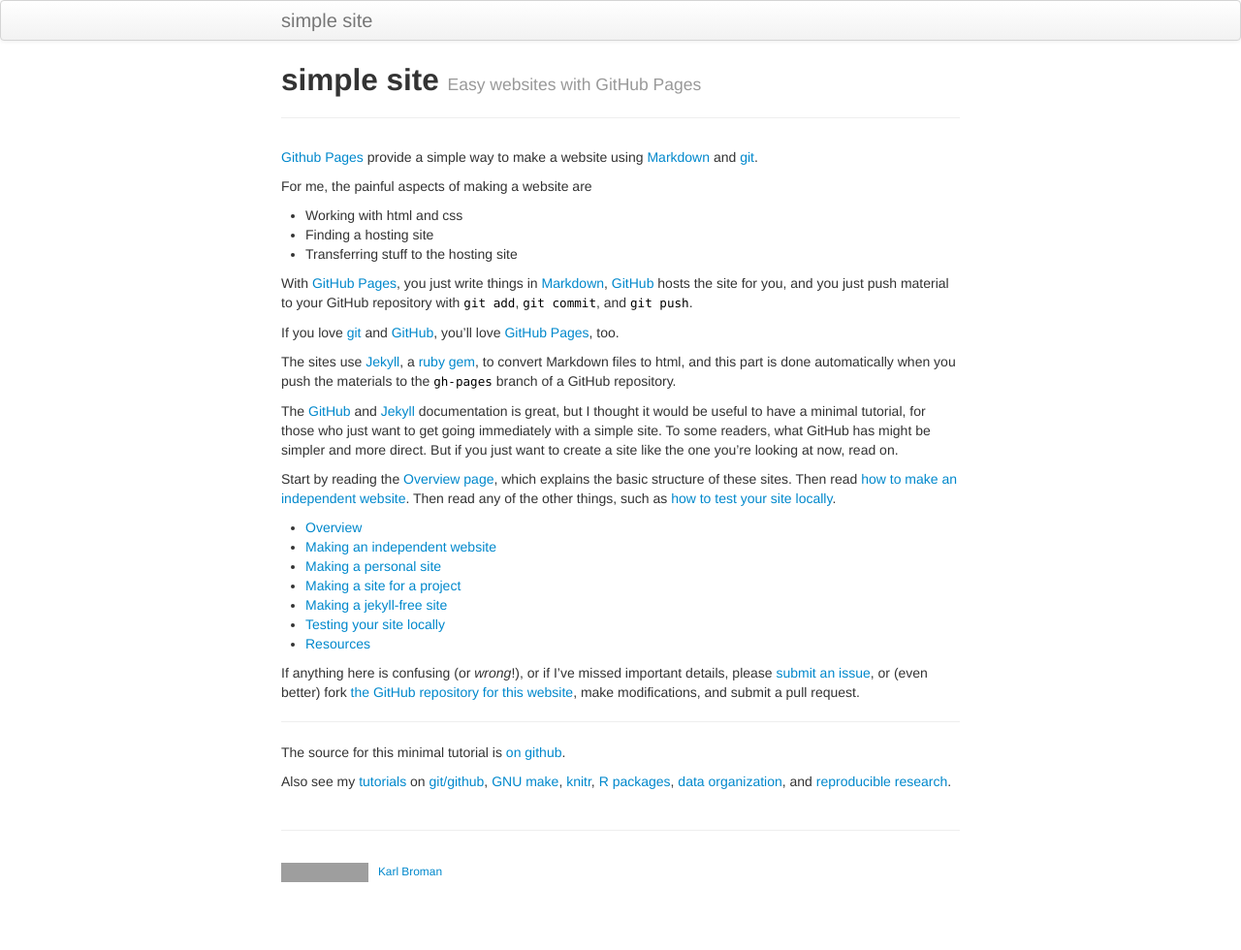
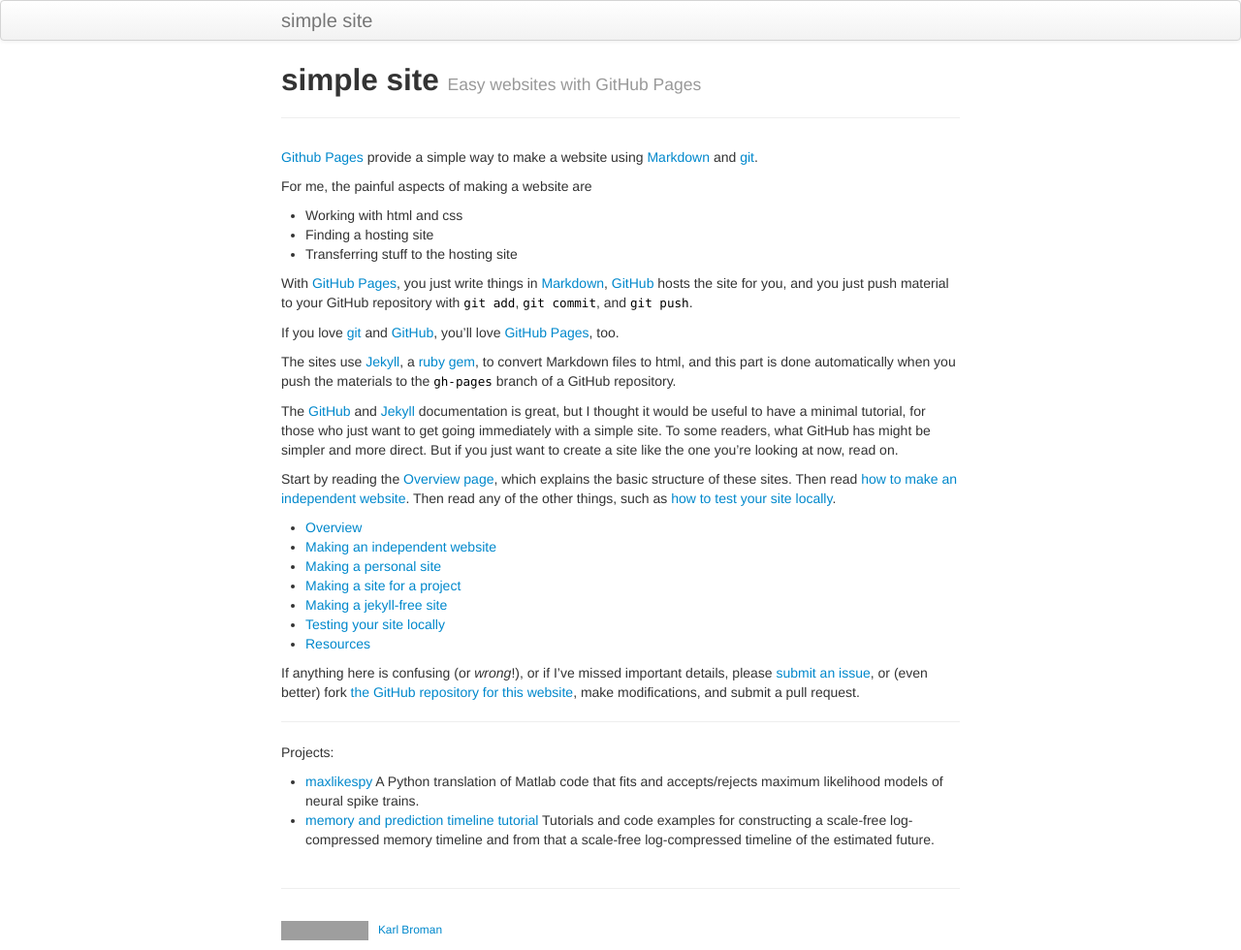
Before and after one commit to tcnlab/tcnlab, a Jekyll site: the page built from index.md, in a window 1280 px wide. Shown: the whole page at 97% size. Built offline with Jekyll 4.4.1, drawn with Linux system fonts in a browser that asks for light colours; before the commit the page ends 920 px from its top, so only the background shows below that; grey boxes are pictures that could not be loaded.

Commit message:
rip of project md

```diff
--- a/index.md
+++ b/index.md
@@ -61,12 +61,9 @@ make modifications, and submit a pull request.
 
 ---
 
-The source for this minimal tutorial is [on github](https://github.com/kbroman/simple_site).
+Projects:
 
-Also see my [tutorials](https://kbroman.org/pages/tutorials) on
-[git/github](https://kbroman.org/github_tutorial),
-[GNU make](https://kbroman.org/minimal_make),
-[knitr](https://kbroman.org/knitr_knutshell),
-[R packages](https://kbroman.org/pkg_primer),
-[data organization](https://kbroman.org/dataorg),
-and [reproducible research](https://kbroman.org/steps2rr).
+- [maxlikespy](./maxlikespy.md)
+    A Python translation of Matlab code that fits and accepts/rejects maximum likelihood models of neural spike trains.
+- [memory and prediction timeline tutorial](./zoran_1.md)
+    Tutorials and code examples for constructing a scale-free log-compressed memory timeline and from that  a scale-free log-compressed timeline of the estimated future.
```
Also changed, not shown: maxlikespy.md (added, +110 -0 lines), zoran_1.md (added, +33 -0 lines).
